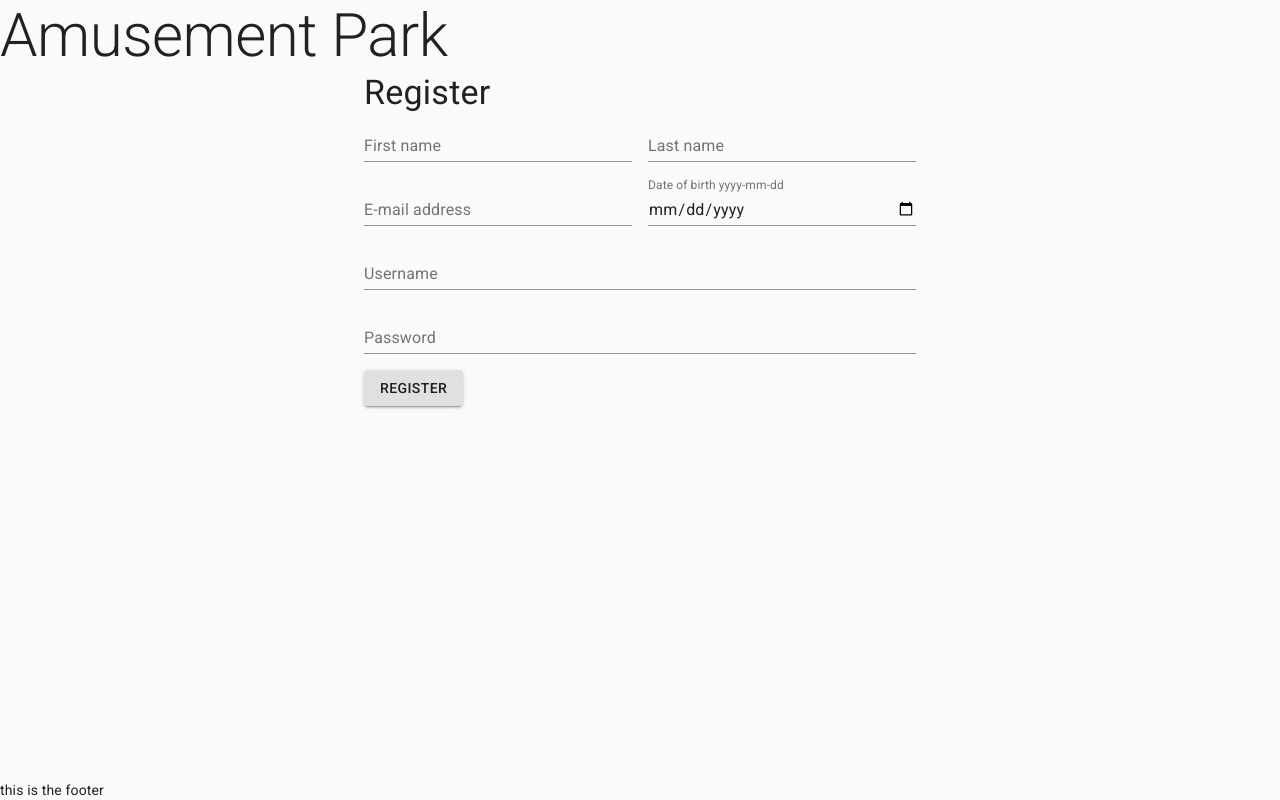
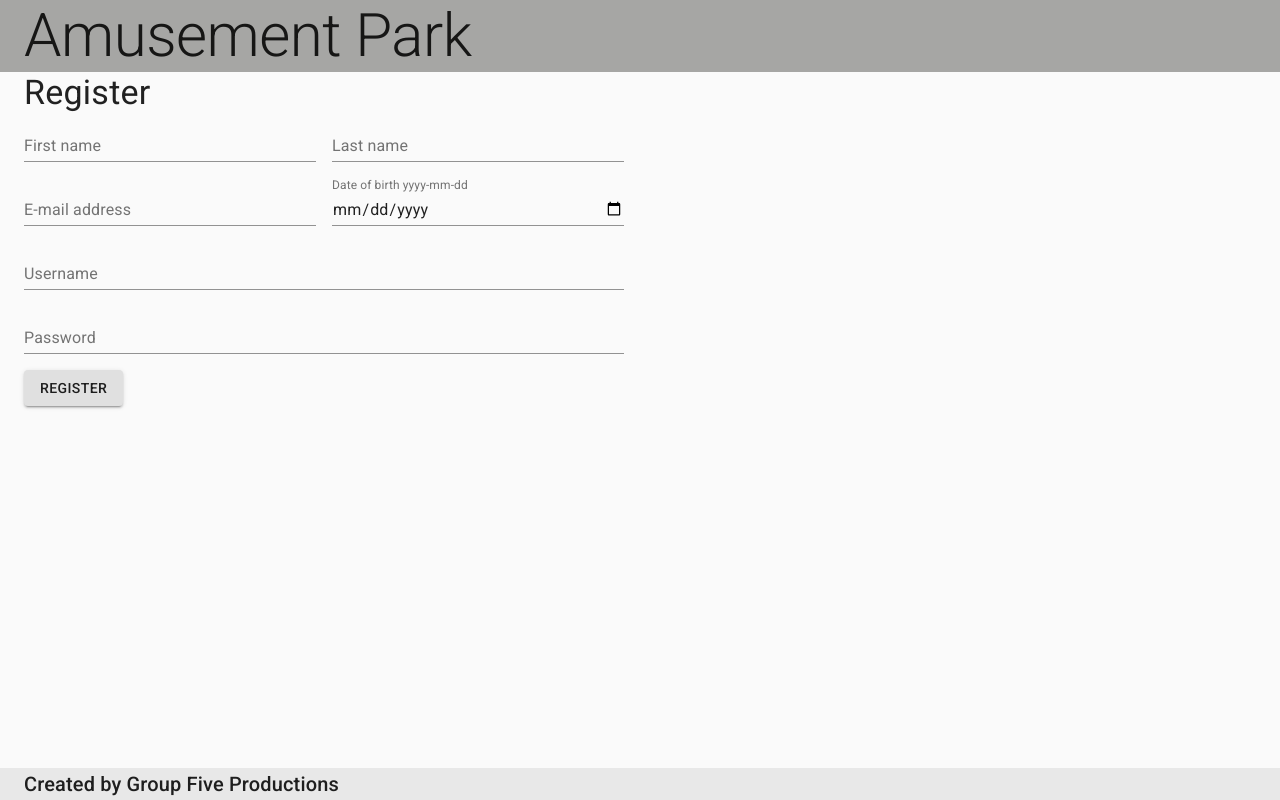
Before and after one commit to joaxcar/iv1201-group-5, a React (Create React App) app in the folder frontend/: page / in a window 1280 px wide. Built offline with nearby package versions, Linux system fonts and the light colour scheme.

Commit message:
Add some colors to show what is what

```diff
--- a/frontend/src/components/Footer/Footer.js
+++ b/frontend/src/components/Footer/Footer.js
@@ -1,5 +1,16 @@
+import { Typography, Container } from "@material-ui/core";
+import classes from "./footer.module.css";
+
 function Footer() {
-	return <footer>this is the footer</footer>;
+	return (
+		<footer className={classes.footer}>
+			<Container>
+				<Typography variant="h6">
+					Created by Group Five Productions
+				</Typography>
+			</Container>
+		</footer>
+	);
 }
 
 export default Footer;
--- /dev/null
+++ b/frontend/src/components/Footer/footer.module.css
@@ -0,0 +1,3 @@
+.footer {
+	background-color: #e8e8e8;
+}
--- a/frontend/src/components/Header/Header.js
+++ b/frontend/src/components/Header/Header.js
@@ -1,9 +1,12 @@
-import { Typography } from "@material-ui/core";
+import { Typography, Container } from "@material-ui/core";
+import classes from "./header.module.css";
 
 function Header() {
 	return (
-		<header>
-			<Typography variant="h2">Amusement Park</Typography>
+		<header className={classes.header}>
+			<Container>
+				<Typography variant="h2">Amusement Park</Typography>
+			</Container>
 		</header>
 	);
 }
--- /dev/null
+++ b/frontend/src/components/Header/header.module.css
@@ -0,0 +1,3 @@
+.header {
+	background-color: #a6a6a4;
+}
--- a/frontend/src/components/Registration/Registration.js
+++ b/frontend/src/components/Registration/Registration.js
@@ -8,6 +8,7 @@ import {
 import { useForm } from "react-hook-form";
 import { yupResolver } from "@hookform/resolvers/yup";
 import * as yup from "yup";
+import classes from "./registration.module.css";
 
 const validationSchema = yup.object().shape({
 	firstName: yup.string().required(),
@@ -28,7 +29,8 @@ function Registration({ onSubmit }) {
 	});
 
 	return (
-		<Container maxWidth="sm">
+		<Container>
+			<div className={classes.registration}>
 				<Typography variant="h4">Register</Typography>
 				<form onSubmit={handleSubmit(onSubmit)}>
 					<Grid container spacing={2}>
@@ -38,7 +40,9 @@ function Registration({ onSubmit }) {
 								name="firstName"
 								inputRef={register}
 								fullWidth
-							error={validationErrors.firstName ? true : false}
+								error={
+									validationErrors.firstName ? true : false
+								}
 								helperText={
 									validationErrors.firstName
 										? "First name is required"
@@ -81,7 +85,9 @@ function Registration({ onSubmit }) {
 								inputRef={register}
 								fullWidth
 								type="date"
-							error={validationErrors.dateOfBirth ? true : false}
+								error={
+									validationErrors.dateOfBirth ? true : false
+								}
 								helperText={
 									validationErrors.dateOfBirth
 										? "Date should be in the format yyyy-mm-dd and not be later than today"
@@ -126,6 +132,7 @@ function Registration({ onSubmit }) {
 						</Grid>
 					</Grid>
 				</form>
+			</div>
 		</Container>
 	);
 }
--- /dev/null
+++ b/frontend/src/components/Registration/registration.module.css
@@ -0,0 +1,3 @@
+.registration {
+	max-width: 600px;
+}
```
Lines whose indentation alone changed are shown as unchanged.
